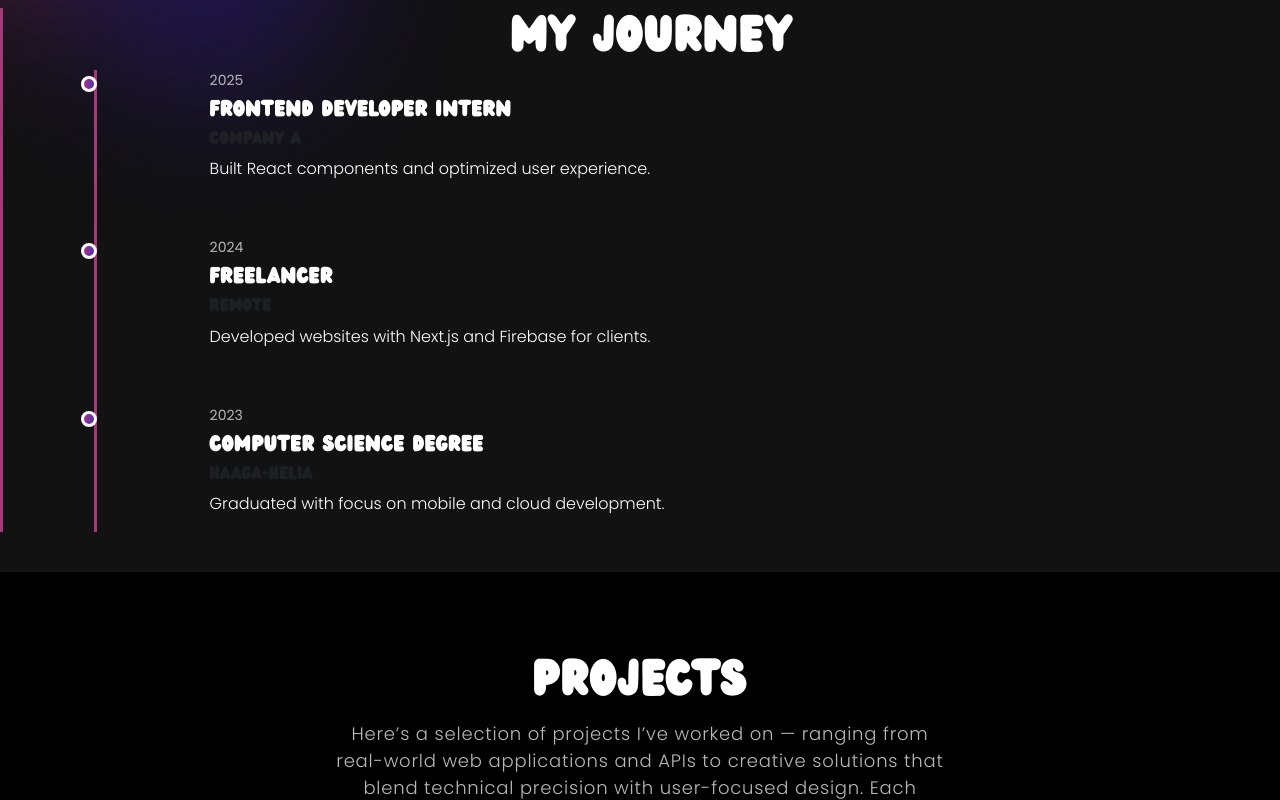
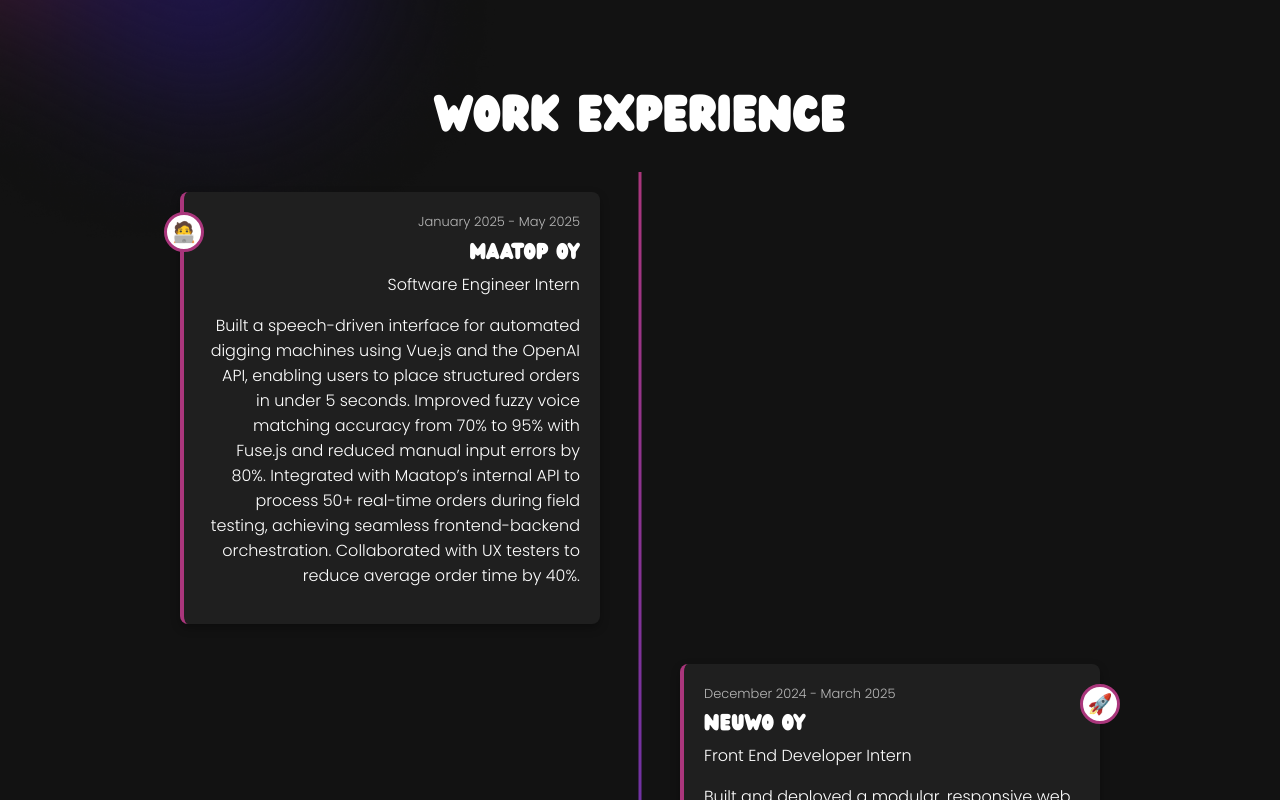
Before and after one commit to anhng1106/anhs_portfolio, a React (Create React App) app: page / in a window 1280 px wide. Shown: the part 1560-2360 px from the top of the page. Built offline with nearby package versions, Linux system fonts and the light colour scheme.

Commit message:
Updated experience and education

```diff
--- a/package.json
+++ b/package.json
@@ -7,6 +7,7 @@
     "@testing-library/react": "^13.3.0",
     "@testing-library/user-event": "^13.5.0",
     "animate.css": "^4.1.1",
+    "aos": "^2.3.4",
     "bootstrap": "^5.3.6",
     "cors": "^2.8.5",
     "express": "^4.18.1",
--- a/src/App.css
+++ b/src/App.css
@@ -726,51 +726,85 @@
 }
 
 /************ Timeline Css ************/
-.timeline-section {
-  background-color: #121212;
-  color: #fff;
+.timeline-modern-container {
+  background: transparent;
   padding: 80px 20px;
-  position: relative;
 }
 
-.timeline {
-  position: relative;
-  border-left: 3px solid #aa367c;
-  padding-left: 20px;
+.timeline-modern-container h2 {
+  text-align: center;
+  font-size: 45px;
+  font-weight: 700;
+  margin-bottom: 30px;
 }
 
-.timeline h2 {
-  font-size: 45px;
-  font-weight: 700;
-  text-align: center;
+.timeline-modern {
+  position: relative;
+  max-width: 1000px;
+  margin: auto;
 }
 
-.timeline-item {
-  margin-bottom: 40px;
-  position: relative;
+.timeline-modern::after {
+  content: "";
+  position: absolute;
+  width: 3px;
+  background: linear-gradient(180deg, #aa367c, #4a2fbd);
+  top: 0;
+  bottom: 0;
+  left: 50%;
+  transform: translateX(-50%);
 }
 
-.timeline-dot-col {
+.timeline-item-modern {
+  padding: 20px 40px;
   position: relative;
-  display: flex;
-  justify-content: center;
-  padding-top: 6px;
+  width: 50%;
 }
 
-.timeline-dot {
-  width: 16px;
-  height: 16px;
-  background: linear-gradient(90.21deg, #aa367c -5.91%, #4a2fbd 111.58%);
-  border-radius: 50%;
-  border: 3px solid #fff;
-  position: absolute;
-  left: -24px; /* aligns to timeline */
+.timeline-item-modern.left {
+  left: 0;
+  text-align: right;
 }
 
-.timeline-year {
-  font-size: 14px;
+.timeline-item-modern.right {
+  left: 50%;
+  text-align: left;
+}
+
+.timeline-content-modern {
+  background-color: #1f1f1f;
+  padding: 20px;
+  position: relative;
+  border-radius: 8px;
+  border-left: 4px solid #aa367c;
+  box-shadow: 0 4px 10px rgba(0, 0, 0, 0.3);
+}
+
+.timeline-icon {
+  width: 40px;
+  height: 40px;
+  font-size: 20px;
+  background: #fff;
+  color: #121212;
+  border-radius: 50%;
+  display: flex;
+  align-items: center;
+  justify-content: center;
+  position: absolute;
+  top: 20px;
+  left: -20px;
+  z-index: 1;
+  border: 3px solid #aa367c;
+}
+
+.timeline-item-modern.right .timeline-icon {
+  left: auto;
+  right: -20px;
+}
+
+.timeline-date {
+  font-size: 13px;
   color: #b8b8b8;
-  font-weight: bold;
   display: block;
-  margin-bottom: 6px;
+  margin-bottom: 8px;
 }
--- a/src/App.js
+++ b/src/App.js
@@ -1,6 +1,9 @@
 import logo from "./logo.png";
 import "./App.css";
 import "bootstrap/dist/css/bootstrap.min.css";
+import AOS from "aos";
+import "aos/dist/aos.css";
+import { useEffect } from "react";
 import { NavBar } from "./components/NavBar";
 import { Banner } from "./components/Banner";
 import { Skills } from "./components/Skills";
@@ -8,8 +11,13 @@
 import { Contact } from "./components/Contact";
 import { Footer } from "./components/Footer";
 import { Timeline } from "./components/Timeline";
+import { Education } from "./components/Education";
 
 function App() {
+  useEffect(() => {
+    AOS.init({ duration: 1000 });
+  }, []);
+
   return (
     <div className="App">
       <NavBar />
@@ -17,6 +25,7 @@
       <Skills />
       <Timeline />
       <Projects />
+      <Education />
       <Contact />
       <Footer />
     </div>
--- /dev/null
+++ b/src/components/Education.js
@@ -0,0 +1,47 @@
+// TimelineBootstrap.js
+import React from "react";
+import "animate.css";
+
+const educationData = [
+  {
+    date: "January 2023 - May 2025",
+    title: "Bachelor of Business Information Technology (Software Development)",
+    school: "Haaga-Helia University of Applied Sciences",
+    content: "Helsinki, Finland.",
+    icon: "🎓",
+  },
+  {
+    date: "September 2017 - May 2021",
+    title: "Bachelor of Korean Language",
+    school: "University of Education",
+    content: "Ho Chi Minh City, Viet Nam",
+    icon: "🎓",
+  },
+];
+
+export const Education = () => {
+  return (
+    <section className="timeline-modern-container">
+      <h2>EDUCATION</h2>
+      <div className="timeline-modern">
+        {educationData.map((item, index) => (
+          <div
+            className={`timeline-item-modern ${
+              index % 2 === 0 ? "left" : "right"
+            }`}
+            data-aos="fade-up"
+            key={index}
+          >
+            <div className="timeline-content-modern">
+              <span className="timeline-date">{item.date}</span>
+              <div className="timeline-icon">{item.icon}</div>
+              <h5>{item.school}</h5>
+              <p>{item.content}</p>
+              <p>{item.title}</p>
+            </div>
+          </div>
+        ))}
+      </div>
+    </section>
+  );
+};
--- a/src/components/Timeline.js
+++ b/src/components/Timeline.js
@@ -5,48 +5,46 @@
 
 const timelineData = [
   {
-    year: "2025",
-    title: "Frontend Developer Intern",
-    company: "Company A",
-    description: "Built React components and optimized user experience.",
+    date: "January 2025 - May 2025",
+    title: "Software Engineer Intern ",
+    company: "Maatop Oy",
+    content:
+      "Built a speech-driven interface for automated digging machines using Vue.js and the OpenAI API, enabling users to place structured orders in under 5 seconds. Improved fuzzy voice matching accuracy from 70% to 95% with Fuse.js and reduced manual input errors by 80%. Integrated with Maatop’s internal API to process 50+ real-time orders during field testing, achieving seamless frontend-backend orchestration. Collaborated with UX testers to reduce average order time by 40%.",
+    icon: "🧑‍💻",
   },
   {
-    year: "2024",
-    title: "Freelancer",
-    company: "Remote",
-    description: "Developed websites with Next.js and Firebase for clients.",
-  },
-  {
-    year: "2023",
-    title: "Computer Science Degree",
-    company: "Haaga-Helia",
-    description: "Graduated with focus on mobile and cloud development.",
+    date: "December 2024 - March 2025",
+    title: "Front End Developer Intern",
+    company: "Neuwo Oy",
+    content:
+      "Built and deployed a modular, responsive web app using Next.js, React, MUI, and TypeScript to serve over 1.2M monthly queries. Integrated with Supabase to query 100M+ audience records with smart filtering and pagination, maintaining <1.5s average load time. Implemented advanced keyword search using PostgreSQL full-text search, improving audience segment precision by 85%. Led a complete UI/UX redesign in Figma, boosting engagement by 30% and session duration by 25%. Reduced initial load time by 35% via performance optimization and contributed to code reviews and documentation, accelerating onboarding by 40%.",
+    icon: "🚀",
   },
 ];
 
 export const Timeline = () => {
   return (
-    <section className="timeline" id="timeline">
-      <Container>
-        <h2>My Journey</h2>
-        <div className="timeline">
-          {timelineData.map((item, index) => (
-            <Row key={index} className="timeline-item">
-              <Col md={1} className="timeline-dot-col">
-                <div className="timeline-dot" />
-              </Col>
-              <Col md={11}>
-                <div className="timeline-content">
-                  <span className="timeline-year">{item.year}</span>
-                  <h5>{item.title}</h5>
-                  <h6 className="text-muted">{item.company}</h6>
-                  <p>{item.description}</p>
-                </div>
-              </Col>
-            </Row>
-          ))}
-        </div>
-      </Container>
+    <section className="timeline-modern-container">
+      <h2>WORK EXPERIENCE</h2>
+      <div className="timeline-modern">
+        {timelineData.map((item, index) => (
+          <div
+            className={`timeline-item-modern ${
+              index % 2 === 0 ? "left" : "right"
+            }`}
+            data-aos="fade-up"
+            key={index}
+          >
+            <div className="timeline-content-modern">
+              <span className="timeline-date">{item.date}</span>
+              <div className="timeline-icon">{item.icon}</div>
+              <h5>{item.company}</h5>
+              <p>{item.title}</p>
+              <p>{item.content}</p>
+            </div>
+          </div>
+        ))}
+      </div>
     </section>
   );
 };
```
Also changed, not shown: 1 other file (tests, documents, lock files or other folders).
